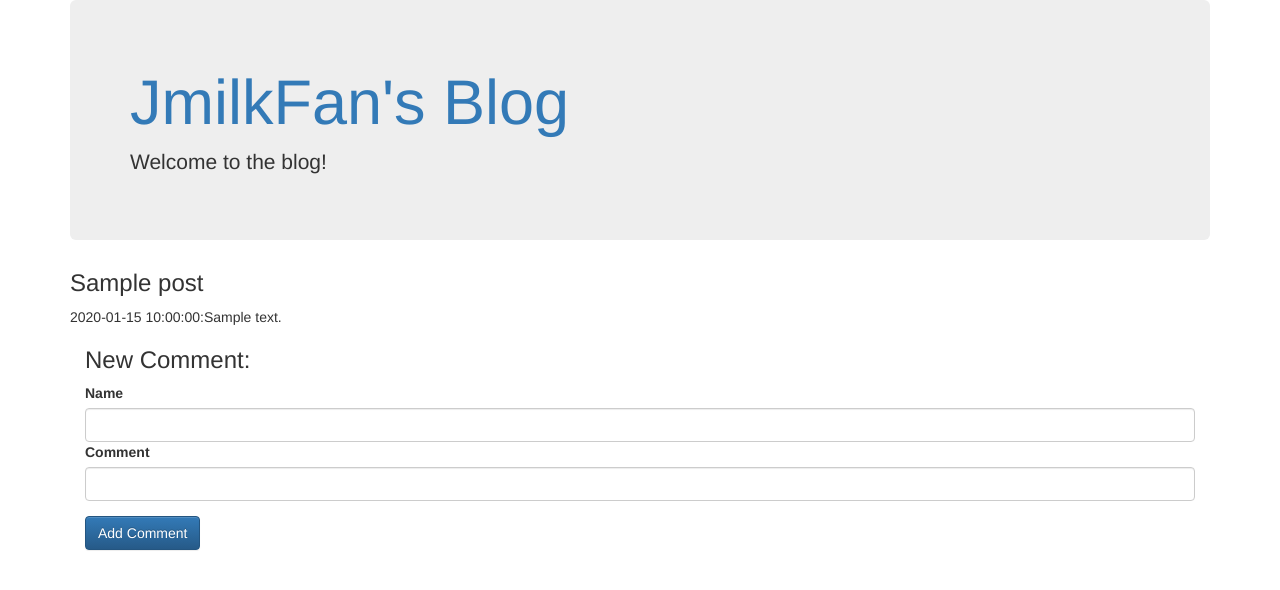
After one commit to ydw1118/csdn_flask_blog, a Flask app: template templates/post.html in a window 1280 px wide. The commit adds this page. Shown: the top 590 px of the page. Run offline with Flask 2, Linux system fonts and the light colour scheme; tables that the repository leaves empty hold one stand-in row (values such as "Sample post"); the template is opened without the code that fills it: values that come from a table or form of the project are taken from there, most other values are stand-ins (such as "Sample title", 1, 10 or a date in 2020); parts of the project's set-up code (start-up, migrations or seed data) failed here and were passed over; some libraries are stand-ins or nearby versions.

Commit message:
单文件app正常运行

```diff
--- a/config.py
+++ b/config.py
@@ -15,6 +15,7 @@ class ProdConfig(Config):
 
 class Devconfig(Config):
     """Devlopment config class."""
+    SECRET_KEY = 'R32J1F'
     DEBUG = True
     SQLALCHEMY_TRACK_MODIFICATIONS = True
     SQLALCHEMY_DATABASE_URI = 'mysql://{}:{}@{}/{}'.format(DB_USERNAME, DB_PASSWORD, DB_HOSTNAME, DB_DATABASE)
--- a/templates/base.html
+++ b/templates/base.html
@@ -13,7 +13,6 @@
   <meta name="viewport" content="width=device-width,, initial-scale=1">
   <!-- Will be replace the page title -->
   <title>{% block title %}Home{% endblock %}</title>
-  <link rel="stylesheet" href="{{ url_for('static', filename='css/bootstrap.min.css') }}">
   <!-- Macro: `render paginate` -->
   {% macro render_pagination(pagination, endpoint) %}
     <nav>
@@ -64,7 +63,5 @@
         body_content
     {% endblock %}
   </div>
-  <script src="{{ url_for('static', filename='js/jquery.min.js') }}"></script>
-  <script src="{{ url_for('static', filename='js/bootstrap.min.js') }}"></script>
 </body>
 </html>
--- /dev/null
+++ b/templates/post.html
@@ -0,0 +1,32 @@
+{% extends "base.html" %}
+{% block title %}{{ post.name }}{% endblock %}
+
+{% block body %}
+<h3>{{ post.title }}</h3>
+{{ post.publish_date }}:{{ post.text }}
+<div class="col-lg-12">
+    <h3>New Comment:</h3>
+    <form method="POST" action="{{ url_for('post', post_id=post.id) }}">
+        {{ form.hidden_tag() }}
+        <div>
+            {{ form.name.label }}
+            {% if form.name.errors %}
+                {% for e in form.name.errors %}
+                    <p class="help-block">{{ e }}</p>
+                {% endfor %}
+            {% endif %}
+            {{ form.name(class_="form-control") }}
+        </div>
+        <div class="form-group">
+            {{ form.text.label }}
+            {% if form.text.errors %}
+                {% for e in form.text.errors %}
+                    <p class="help-block">{{ e }}</p>
+                {% endfor %}
+            {% endif %}
+            {{ form.text(class_='form-control') }}
+        </div>
+        <input class="btn btn-primary" type="submit" value="Add Comment">
+    </form>
+</div>
+{% endblock %}
```
Also changed, not shown: manage.py (+16 -2 lines).
